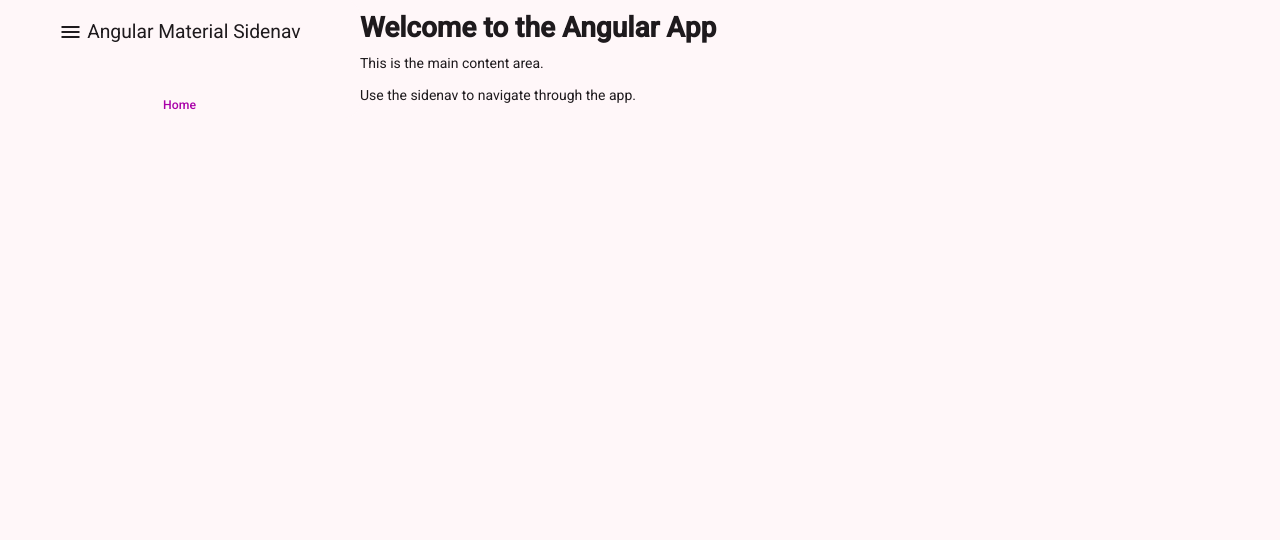
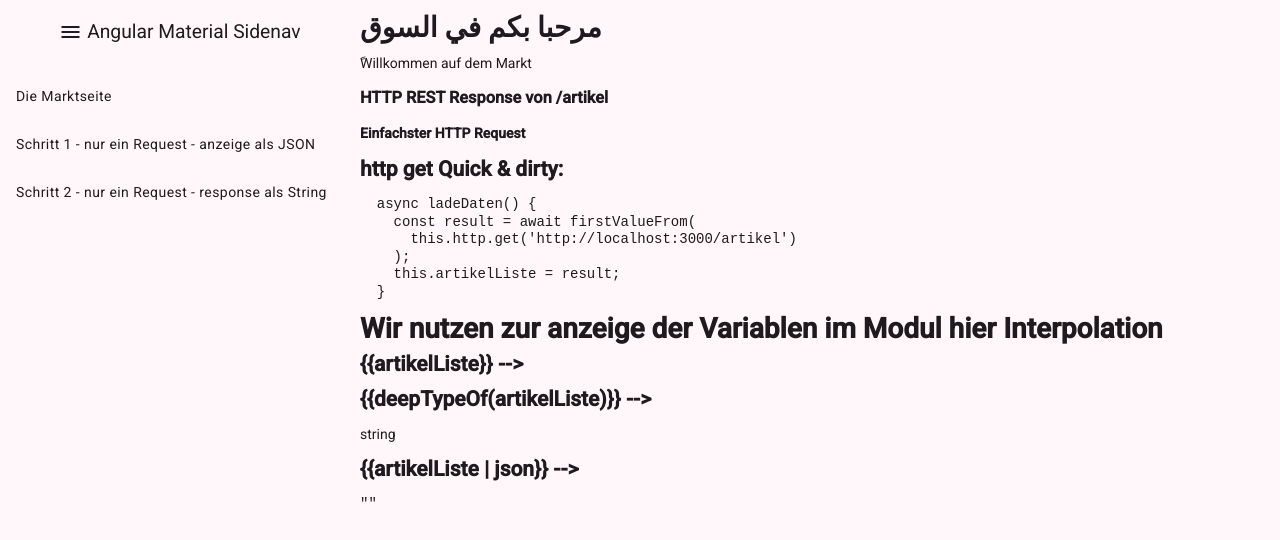
Before and after one commit to jousifwee/suuq, an Angular app in the folder frontend/: page /step2 in a window 1280 px wide. Before the commit this address led to /. Shown: the top 540 px of the page. Built offline with nearby package versions, Linux system fonts and the light colour scheme; no server answers.

Commit message:
feat: update sidenav layout and content with localized text and improved structure

```diff
--- a/frontend/src/app/app.html
+++ b/frontend/src/app/app.html
@@ -1,22 +1,21 @@
 <!-- Creates a layout with a left-positioned sidenav and explicit content. -->
 <mat-sidenav-container>
-  <mat-sidenav #left mode="side" opened>
+  <mat-sidenav   mode="side" role="navigation" opened>
     <mat-toolbar color="primary" class="sidenav-toolbar" style="justify-content: center;">
       <mat-icon>menu</mat-icon>&nbsp;Angular Material Sidenav
     </mat-toolbar>
     <mat-nav-list>
-      <div style="display: flex; flex-direction: column; padding: 1rem; gap: 0.5rem;">
-        <a mat-button routerLinkActive="active-button" [routerLinkActiveOptions]="{ exact: true }"
-          routerLink="/home">Home</a>
-       <a mat-button routerLinkActive="active-button" [routerLinkActiveOptions]="{ exact: true }"
-          routerLink="/step1">Step 1</a>
-      </div>
+      <a mat-list-item routerLinkActive="active-button" [routerLinkActiveOptions]="{ exact: true }"
+        routerLink="/home">Die Marktseite</a>
+      <a mat-list-item routerLinkActive="active-button" [routerLinkActiveOptions]="{ exact: true }"
+        routerLink="/step1">Schritt 1 - nur ein Request - anzeige als JSON</a>
+      <a mat-list-item routerLinkActive="active-button" [routerLinkActiveOptions]="{ exact: true }"
+        routerLink="/step2">Schritt 2 - nur ein Request - response als String</a>
     </mat-nav-list>
   </mat-sidenav>
   <mat-sidenav-content>
-    <h1>Welcome to the Angular App</h1>
-    <p>This is the main content area.</p>
-    <p>Use the sidenav to navigate through the app.</p>
+    <h1>مرحبا بكم في السوق</h1>
+    <p>ًWillkommen auf dem  Markt</p>
     <router-outlet />
   </mat-sidenav-content>
 
--- a/frontend/src/app/app.routes.ts
+++ b/frontend/src/app/app.routes.ts
@@ -1,9 +1,11 @@
 import { Routes } from '@angular/router';
 import { AngebotSeite } from './components/angebot-seite.component/angebot-seite.component';
 import { AngebotSeiteStep1 } from './components/angebot-seite-steps/angebot-seite-step1';
+import { AngebotSeiteStep2 } from './components/angebot-seite-steps/angebot-seite-step2';
 
 export const routes: Routes = [
     { path: '', redirectTo: 'home', pathMatch: 'full' },
     { path: 'home', component: AngebotSeite },
-    { path: 'step1', component: AngebotSeiteStep1}
+    { path: 'step1', component: AngebotSeiteStep1 },
+    { path: 'step2', component: AngebotSeiteStep2 }
 ];
--- a/frontend/src/app/app.ts
+++ b/frontend/src/app/app.ts
@@ -1,15 +1,14 @@
 import { Component } from '@angular/core';
 import { RouterModule, RouterOutlet} from '@angular/router';
 import { MatSidenavContainer, MatSidenav, MatSidenavContent} from '@angular/material/sidenav';
-import { MatNavList } from '@angular/material/list';
-import { MatButton } from '@angular/material/button';
+import { MatNavList, MatListItem } from '@angular/material/list';
 import { MatToolbar } from '@angular/material/toolbar';
 import { MatIcon } from '@angular/material/icon';
 
 @Component({
   selector: 'app-root',
   imports: [RouterOutlet, RouterModule, MatSidenavContainer, MatSidenav, MatSidenavContent
-  , MatNavList, MatToolbar, MatButton,MatIcon],
+  , MatNavList, MatListItem, MatToolbar, MatIcon],
   templateUrl: './app.html',
   styleUrl: './app.scss'
 })
--- a/frontend/src/app/components/angebot-seite-steps/angebot-seite-step1.html
+++ b/frontend/src/app/components/angebot-seite-steps/angebot-seite-step1.html
@@ -1,5 +1,8 @@
-<h1>HTTP REST Response von /artikel</h1>
+<h3>HTTP REST Response von /artikel</h3>
+<h4>Einfachster HTTP Request</h4>
+<b>ich möchte synchron den string des http get abfragen</b>
 
+Ich möchte ganz simpel http.get synchron ausführen!!<br>
 ChatGPT:<br>
 Das geht in Angular NICHT direkt!<br>
 Ein HTTP-Request ist technisch IMMER asynchron, da er im Hintergrund ausgeführt wird.<br>
@@ -35,7 +38,3 @@
 <pre>
 {{artikelListe | json}}
 </pre>
-<h1>Einfachster HTTP Request</h1>
-<h2>ich möchte synchron den string des http get abfragen</h2>
-
-<mat-slide-toggle>Toggle me!</mat-slide-toggle>
--- /dev/null
+++ b/frontend/src/app/components/angebot-seite-steps/angebot-seite-step2.html
@@ -0,0 +1,27 @@
+<h3>HTTP REST Response von /artikel</h3>
+<h4>Einfachster HTTP Request</h4>
+
+
+<h2>http get Quick & dirty: </h2>
+
+<pre ngNonBindable>
+  async ladeDaten() &#123;
+    const result = await firstValueFrom(
+      this.http.get('http://localhost:3000/artikel')
+    );
+    this.artikelListe = result;
+  &#125;
+</pre>
+<h1>Wir nutzen zur anzeige der Variablen im Modul hier Interpolation </h1>
+<h2 ngNonBindable>{{artikelListe}} --></h2>
+<div>
+    <p>
+        {{artikelListe}}
+    </p>
+    <h2 ngNonBindable>{{deepTypeOf(artikelListe)}} --> </h2>
+    <p>{{deepTypeOf(artikelListe)}}</p>
+</div>
+<h2 ngNonBindable>{{artikelListe | json}}  --> </h2>
+<pre>
+{{artikelListe | json}}
+</pre>
--- /dev/null
+++ b/frontend/src/app/components/angebot-seite-steps/angebot-seite-step2.ts
@@ -0,0 +1,53 @@
+import { Component, inject, signal } from '@angular/core';
+import { HttpClient } from '@angular/common/http';
+import { CommonModule } from '@angular/common';
+import { FormsModule } from '@angular/forms';
+import { firstValueFrom } from 'rxjs';
+import { MatSlideToggleModule } from '@angular/material/slide-toggle';
+@Component({
+  selector: 'app-angebot-seite-step2',
+  imports: [CommonModule, FormsModule, MatSlideToggleModule],
+  templateUrl: './angebot-seite-step2.html',
+  styles: ''
+})
+export class AngebotSeiteStep2 {
+  private http = inject(HttpClient);
+  artikelListe = "";
+
+  constructor() {
+    this.ladeDaten();
+  }
+
+  async ladeDaten() {
+    const result = await firstValueFrom(
+      this.http.get('http://localhost:3000/artikel', { responseType: 'text' })
+    );
+    this.artikelListe = result;
+  }
+
+    typeOf(obj: any): string {
+    // Für Arrays gibt typeof "object" zurück, daher extra prüfen!
+    if (Array.isArray(obj)) {
+      return 'array';
+    }
+    return typeof obj;
+  }
+
+   deepTypeOf(obj: any): any {
+    if (obj === null) return 'null';
+    if (Array.isArray(obj)) {
+      if (obj.length === 0) return 'array(empty)';
+      return `array(${this.deepTypeOf(obj[0])})`;
+    }
+    if (typeof obj === 'object') {
+      const result: any = {};
+      for (const key in obj) {
+        if (obj.hasOwnProperty(key)) {
+          result[key] = this.deepTypeOf(obj[key]);
+        }
+      }
+      return result;
+    }
+    return typeof obj;
+  }
+}
```
